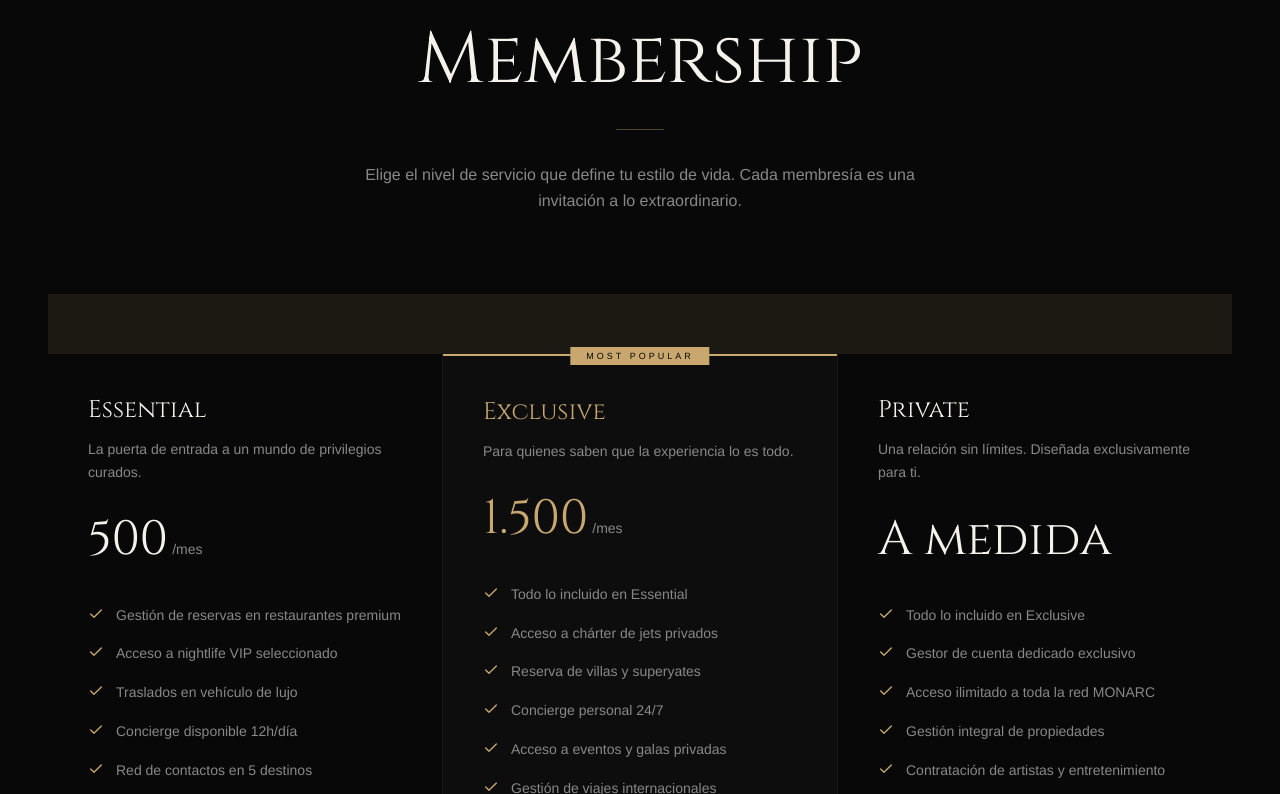
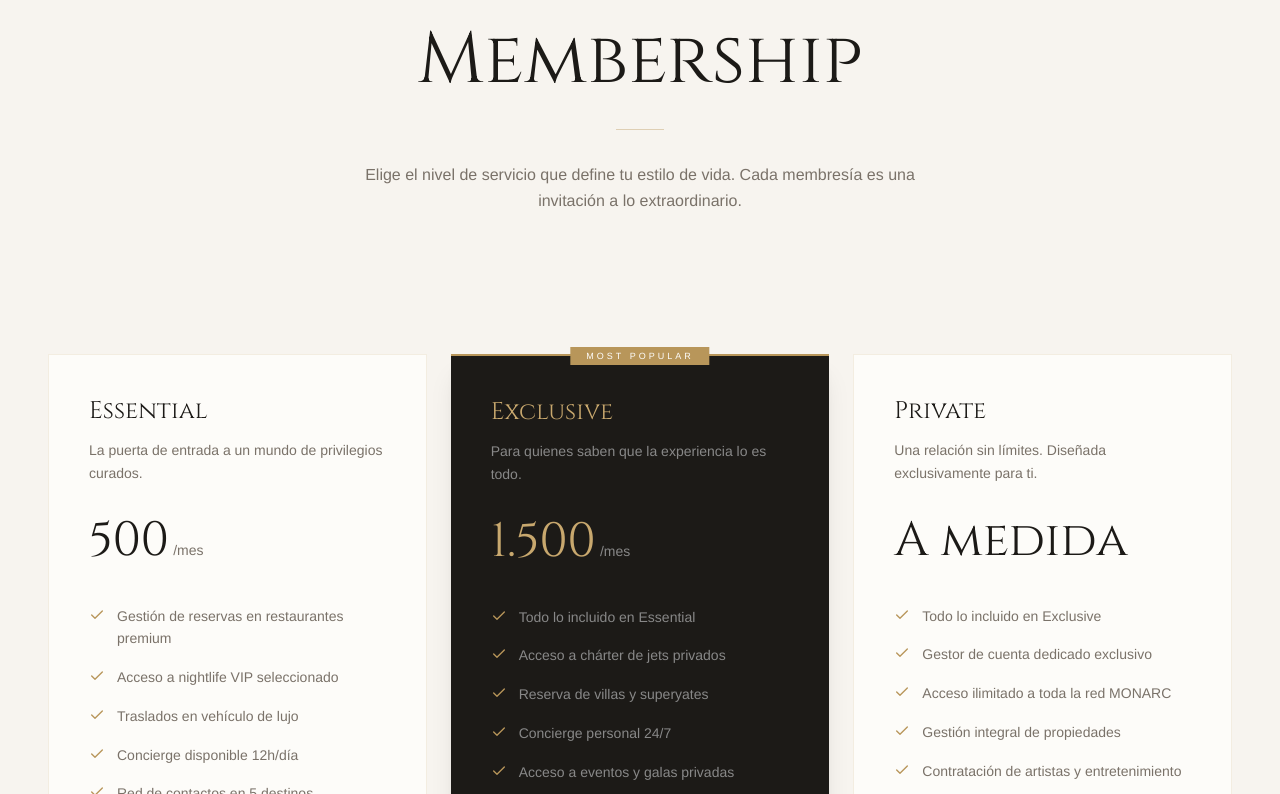
Before and after one commit to harcones-sketch/monarc-concierge-web, a Next.js app: page / in a window 1280 px wide. Shown: the part 5174-5968 px from the top of the page. Built offline with nearby package versions, Linux system fonts and the light colour scheme.

Commit message:
feat: rediseño paleta premium — crema/blanco cálido vs oscuro, inspirado en Aman Hotels

```diff
--- a/app/globals.css
+++ b/app/globals.css
@@ -3,14 +3,27 @@
 @tailwind utilities;
 
 :root {
-  --gold: #C8A86E;
-  --gold-2: #B8965A;
-  --dark: #080808;
-  --dark-2: #0D0D0D;
-  --dark-3: #111111;
-  --cream: #F5F2EC;
-  --muted: #888888;
-  --border: rgba(200, 168, 110, 0.12);
+  /* Gold */
+  --gold:    #B8965A;
+  --gold-2:  #9E7D46;
+  --gold-light: #C8A86E;
+
+  /* Fondos claros — base de la nueva paleta */
+  --cream:    #F7F4EF;   /* crema principal, fondo de secciones claras */
+  --cream-2:  #EDE8DF;   /* crema más intensa, hover/separadores */
+  --white:    #FDFCF9;   /* blanco cálido */
+
+  /* Fondos oscuros — solo para secciones selectas */
+  --dark:     #1C1A17;   /* marrón oscuro cálido, NO negro puro */
+  --dark-2:   #232018;   /* variante oscura para cards */
+  --dark-3:   #2A2620;   /* borde/separadores oscuros */
+
+  /* Texto */
+  --text-primary:   #1C1A17;   /* casi negro cálido */
+  --text-secondary: #7A7269;   /* gris marrón */
+  --text-muted:     #A09588;   /* gris claro */
+
+  --border: rgba(184, 150, 90, 0.15);
 }
 
 * {
@@ -24,76 +37,40 @@ html {
 }
 
 body {
-  background-color: #080808;
-  color: #F5F2EC;
+  background-color: var(--cream);
+  color: var(--text-primary);
   font-family: 'Helvetica Neue', Helvetica, Arial, sans-serif;
   -webkit-font-smoothing: antialiased;
   -moz-osx-font-smoothing: grayscale;
   overflow-x: hidden;
 }
 
-/* Custom scrollbar */
-::-webkit-scrollbar {
-  width: 4px;
-}
-
-::-webkit-scrollbar-track {
-  background: #080808;
-}
-
-::-webkit-scrollbar-thumb {
-  background: rgba(200, 168, 110, 0.4);
-  border-radius: 2px;
-}
-
-::-webkit-scrollbar-thumb:hover {
-  background: rgba(200, 168, 110, 0.7);
-}
+/* Scrollbar */
+::-webkit-scrollbar { width: 4px; }
+::-webkit-scrollbar-track { background: var(--cream-2); }
+::-webkit-scrollbar-thumb { background: rgba(184,150,90,0.4); border-radius: 2px; }
+::-webkit-scrollbar-thumb:hover { background: rgba(184,150,90,0.7); }
 
 /* Text selection */
-::selection {
-  background-color: rgba(200, 168, 110, 0.3);
-  color: #F5F2EC;
-}
+::selection { background-color: rgba(184,150,90,0.2); color: var(--text-primary); }
+::-moz-selection { background-color: rgba(184,150,90,0.2); color: var(--text-primary); }
 
-::-moz-selection {
-  background-color: rgba(200, 168, 110, 0.3);
-  color: #F5F2EC;
-}
-
-/* Gold border utility */
-.border-gold-subtle {
-  border-color: rgba(200, 168, 110, 0.12);
-}
-
-.border-gold-hover {
-  border-color: rgba(200, 168, 110, 0.35);
-}
-
-/* Gradient text */
+/* Gradient text gold */
 .text-gradient-gold {
-  background: linear-gradient(135deg, #C8A86E 0%, #F5E6C8 50%, #B8965A 100%);
+  background: linear-gradient(135deg, #B8965A 0%, #D4B87A 50%, #9E7D46 100%);
   -webkit-background-clip: text;
   -webkit-text-fill-color: transparent;
   background-clip: text;
 }
 
 /* Section spacing */
-.section-padding {
-  padding: 120px 0;
-}
+.section-padding { padding: 120px 0; }
+@media (max-width: 768px) { .section-padding { padding: 80px 0; } }
 
-@media (max-width: 768px) {
-  .section-padding {
-    padding: 80px 0;
-  }
-}
+/* Typography */
+.font-display { font-family: var(--font-cinzel), serif; }
+.font-serif   { font-family: var(--font-cormorant), Georgia, serif; }
 
-/* Cinzel display class */
-.font-display {
-  font-family: var(--font-cinzel), serif;
-}
-
-.font-serif {
-  font-family: var(--font-cormorant), Georgia, serif;
-}
+/* Borders */
+.border-gold-subtle { border-color: rgba(184,150,90,0.15); }
+.border-gold-hover  { border-color: rgba(184,150,90,0.40); }
--- a/components/layout/Footer.tsx
+++ b/components/layout/Footer.tsx
@@ -28,7 +28,7 @@ const footerLinks = {
 
 export default function Footer() {
   return (
-    <footer className="bg-[#050505] border-t border-[rgba(200,168,110,0.08)]">
+    <footer className="bg-[#1C1A17] border-t border-[#B8965A]/15">
       {/* Main footer */}
       <div className="max-w-7xl mx-auto px-6 lg:px-12 pt-16 pb-12">
         <div className="grid grid-cols-1 md:grid-cols-2 lg:grid-cols-5 gap-12">
--- a/components/layout/Navbar.tsx
+++ b/components/layout/Navbar.tsx
@@ -39,7 +39,7 @@ export default function Navbar() {
         className={cn(
           'fixed top-0 left-0 right-0 z-50 transition-all duration-500',
           scrolled
-            ? 'bg-[#080808]/95 backdrop-blur-md border-b border-[rgba(200,168,110,0.1)]'
+            ? 'bg-[#F7F4EF]/95 backdrop-blur-md border-b border-[#B8965A]/15'
             : 'bg-transparent'
         )}
       >
@@ -62,7 +62,10 @@ export default function Navbar() {
               <li key={link.label}>
                 <button
                   onClick={() => scrollTo(link.href)}
-                  className="text-[11px] tracking-[3px] uppercase text-muted hover:text-cream transition-colors duration-300 font-sans"
+                  className={cn(
+                    'text-[11px] tracking-[3px] uppercase transition-colors duration-300 font-sans',
+                    scrolled ? 'text-[#7A7269] hover:text-[#1C1A17]' : 'text-[#F5F2EC]/70 hover:text-[#F5F2EC]'
+                  )}
                 >
                   {link.label}
                 </button>
@@ -74,13 +77,18 @@ export default function Navbar() {
           <div className="flex items-center gap-4">
             <button
               onClick={() => scrollTo('#membership')}
-              className="hidden lg:flex items-center gap-2 px-5 py-2.5 border border-gold/40 text-gold text-[11px] tracking-[3px] uppercase font-sans hover:bg-gold hover:text-dark transition-all duration-300"
+              className={cn(
+                'hidden lg:flex items-center gap-2 px-5 py-2.5 text-[11px] tracking-[3px] uppercase font-sans transition-all duration-300',
+                scrolled
+                  ? 'border border-[#B8965A]/50 text-[#B8965A] hover:bg-[#B8965A] hover:text-white'
+                  : 'border border-[#C8A86E]/40 text-[#C8A86E] hover:bg-[#C8A86E]/10'
+              )}
             >
               Become a Member
             </button>
             <button
               onClick={() => setMenuOpen(!menuOpen)}
-              className="lg:hidden text-cream p-1"
+              className={cn('lg:hidden p-1', scrolled ? 'text-[#1C1A17]' : 'text-[#F5F2EC]')}
               aria-label="Toggle menu"
             >
               {menuOpen ? <X size={22} /> : <Menu size={22} />}
--- a/components/sections/Membership.tsx
+++ b/components/sections/Membership.tsx
@@ -85,7 +85,7 @@ export default function Membership() {
   }, [])
 
   return (
-    <section ref={sectionRef} id="membership" className="py-32 bg-[#080808] relative overflow-hidden">
+    <section ref={sectionRef} id="membership" className="py-32 bg-[#F7F4EF] relative overflow-hidden">
       {/* Subtle gold gradient top */}
       <div className="absolute top-0 left-1/2 -translate-x-1/2 w-px h-32 bg-gradient-to-b from-transparent via-[#C8A86E]/30 to-transparent" />
 
@@ -93,28 +93,28 @@ export default function Membership() {
         {/* Header */}
         <div ref={headerRef} className="text-center mb-20">
           <p className="text-[10px] tracking-[6px] uppercase text-[#C8A86E] mb-6">Acceso Exclusivo</p>
-          <h2 className="font-display text-5xl md:text-7xl text-[#F5F2EC] mb-8">Membership</h2>
-          <div className="w-12 h-px bg-[#C8A86E]/40 mx-auto mb-8" />
-          <p className="text-[#888] max-w-xl mx-auto leading-relaxed">
+          <h2 className="font-display text-5xl md:text-7xl text-[#1C1A17] mb-8">Membership</h2>
+          <div className="w-12 h-px bg-[#B8965A]/40 mx-auto mb-8" />
+          <p className="text-[#7A7269] max-w-xl mx-auto leading-relaxed">
             Elige el nivel de servicio que define tu estilo de vida. Cada membresía es una invitación a lo extraordinario.
           </p>
         </div>
 
         {/* Cards */}
-        <div ref={cardsRef} className="grid grid-cols-1 md:grid-cols-3 gap-px bg-[#C8A86E]/10">
+        <div ref={cardsRef} className="grid grid-cols-1 md:grid-cols-3 gap-6">
           {tiers.map((tier) => (
             <div
               key={tier.name}
               className={cn(
                 'relative p-10 flex flex-col transition-all duration-500',
                 tier.featured
-                  ? 'bg-[#0D0D0D] border-t-2 border-[#C8A86E]'
-                  : 'bg-[#080808]'
+                  ? 'bg-[#1C1A17] border-t-2 border-[#B8965A] shadow-xl'
+                  : 'bg-white border border-[#B8965A]/15 hover:border-[#B8965A]/40 hover:shadow-md'
               )}
             >
               {tier.featured && (
                 <div className="absolute -top-3.5 left-1/2 -translate-x-1/2">
-                  <span className="bg-[#C8A86E] text-[#080808] text-[9px] tracking-[3px] uppercase px-4 py-1 font-medium">
+                  <span className="bg-[#B8965A] text-white text-[9px] tracking-[3px] uppercase px-4 py-1 font-medium">
                     Most Popular
                   </span>
                 </div>
@@ -123,30 +123,36 @@ export default function Membership() {
               <div className="mb-8">
                 <h3 className={cn(
                   'font-display text-2xl mb-3',
-                  tier.featured ? 'text-[#C8A86E]' : 'text-[#F5F2EC]'
+                  tier.featured ? 'text-[#C8A86E]' : 'text-[#1C1A17]'
                 )}>
                   {tier.name}
                 </h3>
-                <p className="text-[#888] text-sm leading-relaxed">{tier.description}</p>
+                <p className={cn('text-sm leading-relaxed', tier.featured ? 'text-[#888]' : 'text-[#7A7269]')}>
+                  {tier.description}
+                </p>
               </div>
 
               <div className="mb-10">
                 <span className={cn(
                   'font-display text-5xl',
-                  tier.featured ? 'text-[#C8A86E]' : 'text-[#F5F2EC]'
+                  tier.featured ? 'text-[#C8A86E]' : 'text-[#1C1A17]'
                 )}>
                   {tier.price}
                 </span>
                 {tier.period && (
-                  <span className="text-[#888] text-sm ml-1">{tier.period}</span>
+                  <span className={cn('text-sm ml-1', tier.featured ? 'text-[#888]' : 'text-[#7A7269]')}>
+                    {tier.period}
+                  </span>
                 )}
               </div>
 
               <ul className="space-y-4 mb-10 flex-1">
                 {tier.features.map((feature) => (
                   <li key={feature} className="flex items-start gap-3">
-                    <Check className="w-4 h-4 text-[#C8A86E] mt-0.5 flex-shrink-0" />
-                    <span className="text-[#888] text-sm leading-relaxed">{feature}</span>
+                    <Check className="w-4 h-4 text-[#B8965A] mt-0.5 flex-shrink-0" />
+                    <span className={cn('text-sm leading-relaxed', tier.featured ? 'text-[#888]' : 'text-[#7A7269]')}>
+                      {feature}
+                    </span>
                   </li>
                 ))}
               </ul>
@@ -158,8 +164,8 @@ export default function Membership() {
                 className={cn(
                   'w-full py-4 text-[11px] tracking-[3px] uppercase transition-all duration-300 text-center block',
                   tier.featured
-                    ? 'bg-[#C8A86E] text-[#080808] hover:bg-[#B8965A]'
-                    : 'border border-[#C8A86E]/30 text-[#C8A86E] hover:border-[#C8A86E] hover:bg-[#C8A86E]/5'
+                    ? 'bg-[#B8965A] text-white hover:bg-[#9E7D46]'
+                    : 'border border-[#B8965A]/40 text-[#B8965A] hover:bg-[#B8965A] hover:text-white'
                 )}
               >
                 {tier.cta}
--- a/tailwind.config.ts
+++ b/tailwind.config.ts
@@ -9,14 +9,18 @@ const config: Config = {
   theme: {
     extend: {
       colors: {
-        gold: '#C8A86E',
-        'gold-2': '#B8965A',
-        dark: '#080808',
-        'dark-2': '#0D0D0D',
-        'dark-3': '#111111',
-        cream: '#F5F2EC',
-        muted: '#888888',
-        border: 'rgba(200,168,110,0.12)',
+        gold:       '#B8965A',
+        'gold-2':   '#9E7D46',
+        'gold-light': '#C8A86E',
+        dark:       '#1C1A17',
+        'dark-2':   '#232018',
+        'dark-3':   '#2A2620',
+        cream:      '#F7F4EF',
+        'cream-2':  '#EDE8DF',
+        white:      '#FDFCF9',
+        muted:      '#7A7269',
+        'muted-2':  '#A09588',
+        border:     'rgba(184,150,90,0.15)',
       },
       fontFamily: {
         display: ['var(--font-cinzel)', 'serif'],
```
Also changed, not shown: components/sections/About.tsx (+8 -8 lines), components/sections/Contact.tsx (+12 -12 lines), components/sections/Services.tsx (+8 -8 lines).
